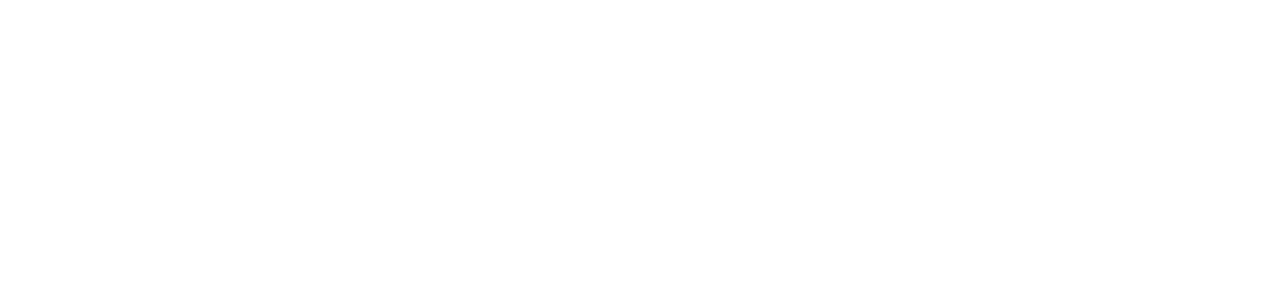
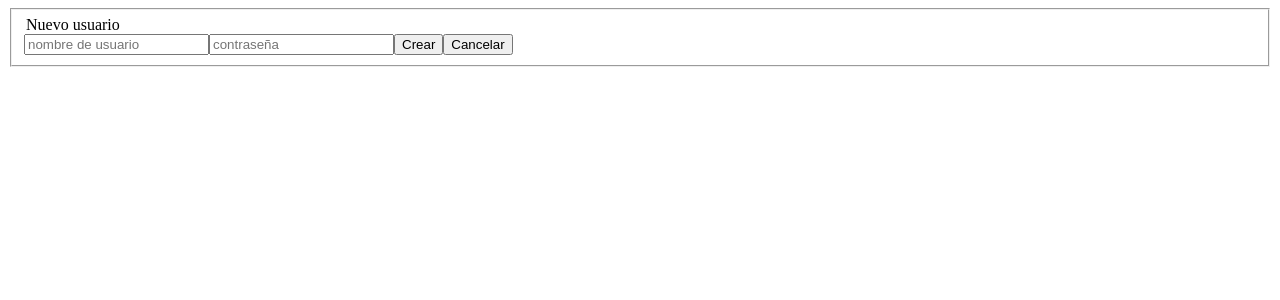
Before and after one commit to GaryGarcia2703/CRUD_express_react, a React (Vite) app in the folder front-end/: page /NewUser in a window 1280 px wide. Before the commit this address had no page. Shown: the top 300 px of the page. Built offline with nearby package versions, Linux system fonts and the light colour scheme.

Commit message:
upd react routes

```diff
--- a/front-end/src/App.jsx
+++ b/front-end/src/App.jsx
@@ -1,12 +1,14 @@
 import { BrowserRouter, Routes, Route } from "react-router-dom";
 import Users from "./pages/users";
 import UserDetail from "./pages/UserDetail";
+import NewUser from "./pages/NewUser";
 
 function App() {
   return (
     <BrowserRouter>
       <Routes>
         <Route path="/" element={<Users />} />
+        <Route path="/NewUser" element={<NewUser />} />
         <Route path="/users/:id" element={<UserDetail />} />
       </Routes>
     </BrowserRouter>
--- /dev/null
+++ b/front-end/src/pages/NewUser.jsx
@@ -0,0 +1,20 @@
+function NewUser () {
+    return (
+        <>
+        <fieldset>
+            <form method="POST">
+            <legend>Nuevo usuario</legend>
+                <input type="text" placeholder="nombre de usuario"/>
+
+                <input type="password" placeholder="contraseña"/>
+
+                <button type="submit">Crear</button>
+
+                <button type="reset">Cancelar</button>
+            </form>
+        </fieldset>
+        </>
+    )
+}
+
+export default NewUser;
--- a/front-end/src/pages/Users.jsx
+++ b/front-end/src/pages/Users.jsx
@@ -23,6 +23,13 @@
           </Link>
         </div>
       ))}
+
+
+      <div>
+        <Link to={"/NewUser"}>
+          <button>Crear Nuevo usuário</button>
+        </Link>
+      </div>
     </div>
   );
 }
```
Also changed, not shown: 1 other file (tests, documents, lock files or other folders).
